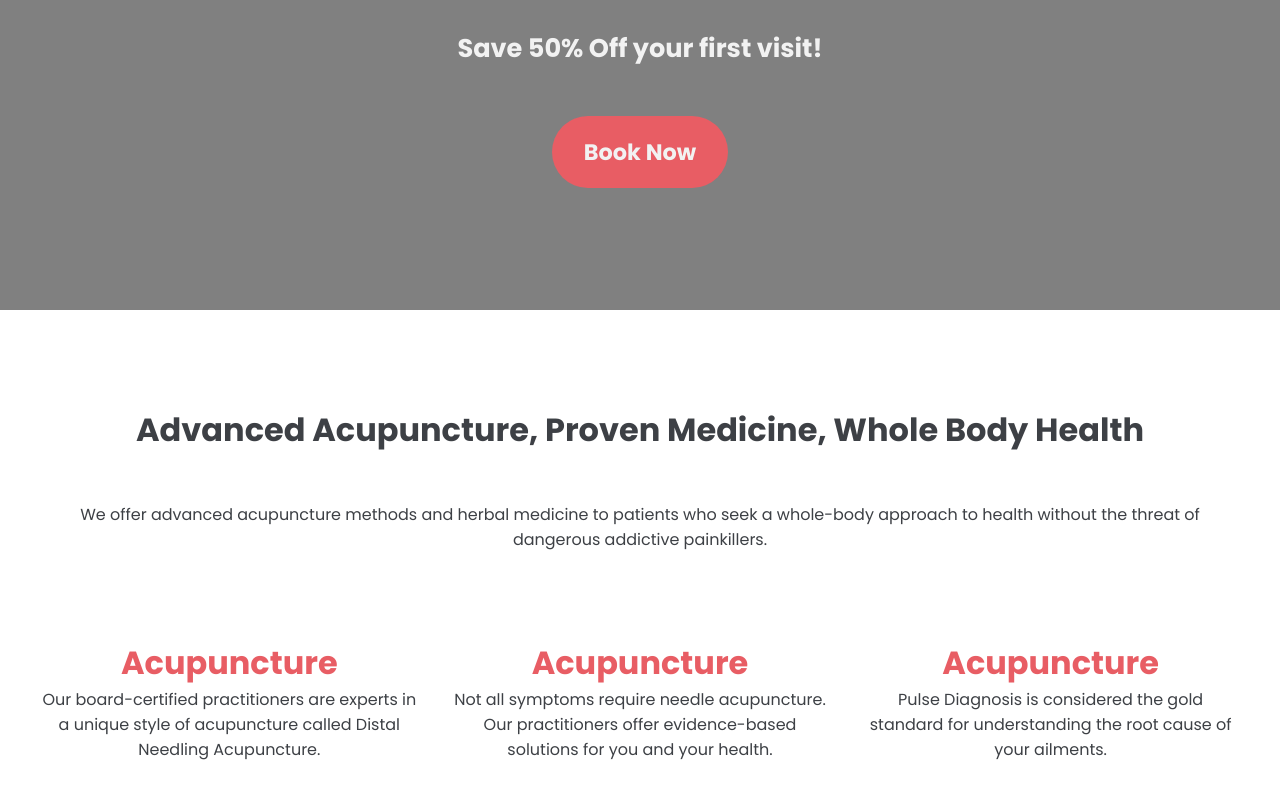
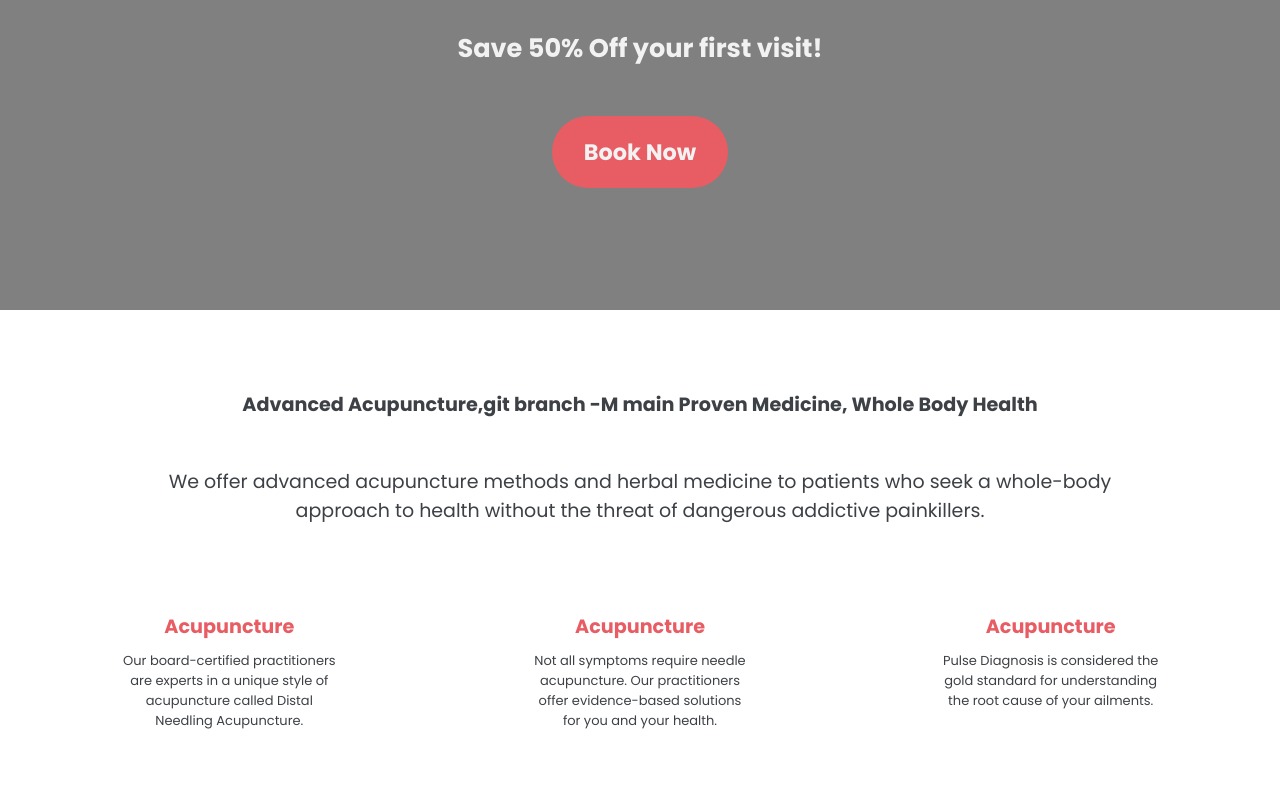
Before and after one commit to jstnaglrr/aguilar_acupuncture, a plain HTML site: page index.html in a window 1280 px wide. Shown: the part 385-1184 px from the top of the page. Drawn offline with Linux system fonts and the light colour scheme.

Commit message:
first commit

```diff
--- a/index.html
+++ b/index.html
@@ -45,7 +45,7 @@
         <div class="container">
 
             <h2 class="mb--2">
-                Advanced Acupuncture, Proven Medicine, Whole Body Health
+                Advanced Acupuncture,git branch -M main Proven Medicine, Whole Body Health
             </h2>
             <p class="mb--2">
                 We offer advanced acupuncture methods and herbal medicine to patients who seek a whole-body approach to health without the threat of dangerous addictive painkillers.
@@ -55,21 +55,21 @@
 
                 <div class="services__type">
                     <img src="/img/acupuncture Icon.png" alt="" class="mb--1">
-                    <h2 class="text--primary">Acupuncture</h2>
+                    <h3 class="text--primary">Acupuncture</h3>
                     <p>
                         Our board-certified practitioners are experts in a unique style of acupuncture called Distal Needling Acupuncture.
                     </p>
                 </div>
                 <div class="services__type">
                     <img src="/img/herbal icon.png" alt="" class="mb--1">
-                    <h2 class="text--primary">Acupuncture</h2>
+                    <h3 class="text--primary">Acupuncture</h3>
                     <p>
                         Not all symptoms require needle acupuncture. Our practitioners offer evidence-based solutions for you and your health.
                     </p>
                 </div>
                 <div class="services__type">
                     <img src="/img/Pulse Icon.png" alt="" class="mb--1">
-                    <h2 class="text--primary">Acupuncture</h2>
+                    <h3 class="text--primary">Acupuncture</h3>
                     <p>
                         Pulse Diagnosis is considered the gold standard for understanding the root cause of your ailments.
                     </p>
--- a/scss/pages/_landing.scss
+++ b/scss/pages/_landing.scss
@@ -23,7 +23,7 @@
     }
 }
 .services{
-    padding: 6rem 0;
+    padding: 5rem 0;
     color: $clr-gray;
     &__wrapper{
         @include grid(3, 2rem);
@@ -32,6 +32,18 @@
         }
     }
     h2{
-        font-size: clamp(2rem ,2vw, 2rem);
+        font-size: clamp(1rem ,1.5vw, 2rem);
+    }
+    h3{
+        font-size: clamp(0.5rem ,1.5vw, 1.5rem);
+    }
+    p{
+        font-size: 19px;
+        padding: 0 7rem 0 7rem;
     }
 }
+.services__type p{
+    font-size: 13px;
+    padding: 0 5rem 0 5rem;
+    margin-top: 10px;
+}
```
Also changed, not shown: dist/css/main.min.css, 1 other file.
